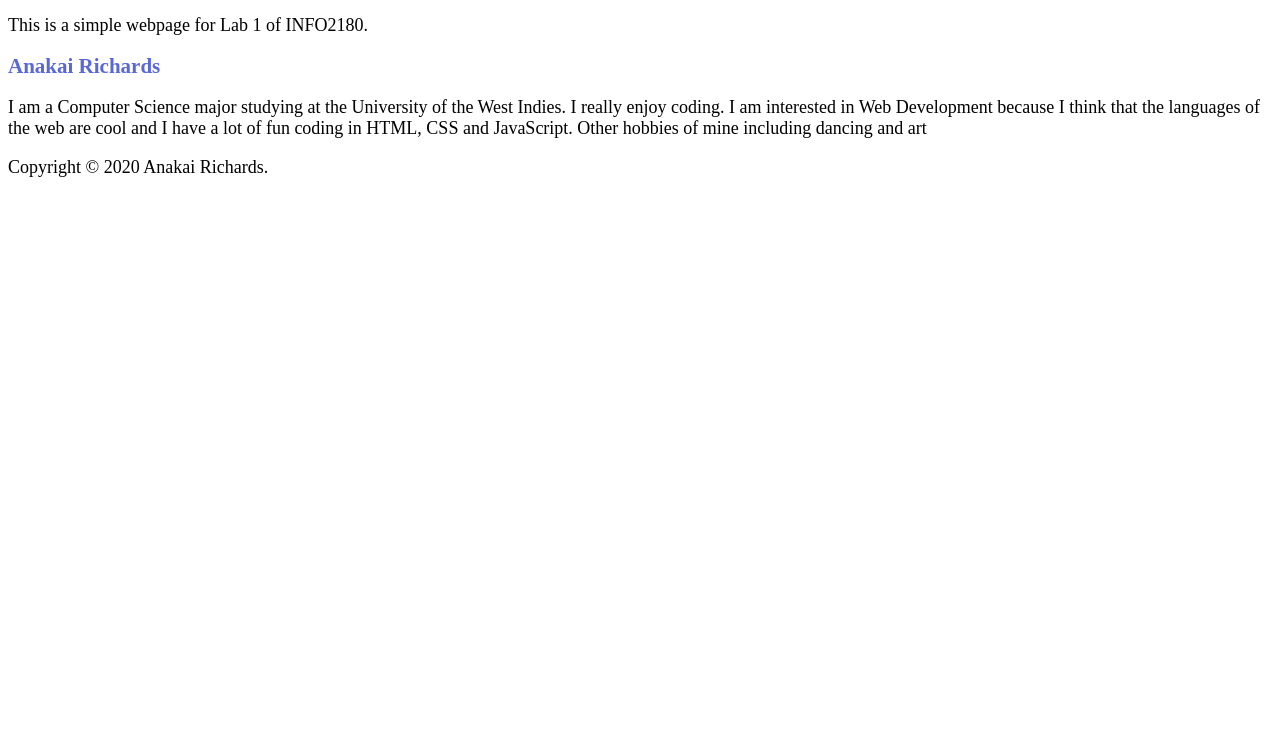
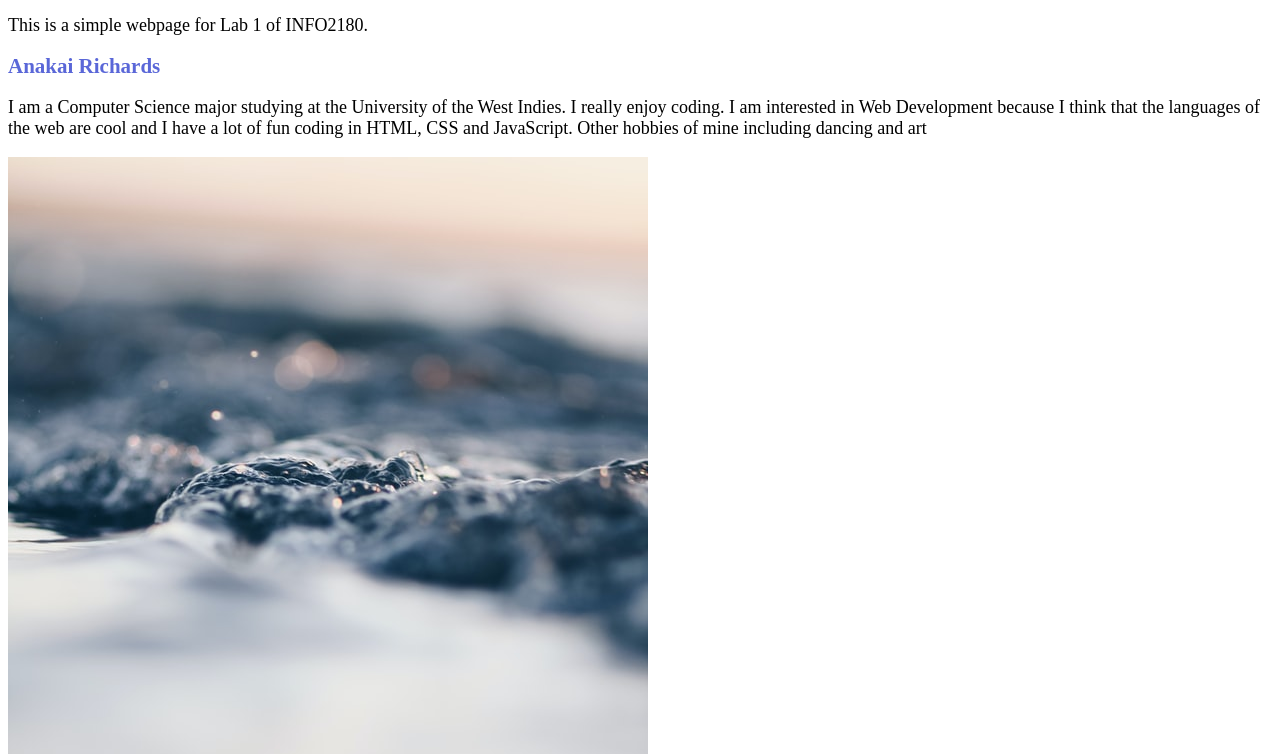
Before and after one commit to richtwin567/info2180-lab1, a plain HTML site: page index.html in a window 1280 px wide. Shown: the part 46-800 px from the top of the page. Drawn offline with Linux system fonts and the light colour scheme.

Commit message:
Added an image to the webpage

```diff
--- a/index.html
+++ b/index.html
@@ -18,6 +18,7 @@
         <h2>Anakai Richards</h2>
         <p>I am a Computer Science major studying at the University of the West Indies. I really enjoy coding. I am interested in Web Development because I think that the languages of the web are cool and I have a lot of fun coding in HTML, CSS and JavaScript.
             Other hobbies of mine including dancing and art</p>
+        <img src="./samara-doole-eJ2SnU81KnI-unsplash.jpg" alt="Exercise 8, question 7 image">
     </main>
     <footer>
         <p>Copyright &copy; 2020 Anakai Richards.</p>
@@ -25,3 +26,5 @@
 </body>
 
 </html>
+
+</html>
```
Also changed, not shown: samara-doole-eJ2SnU81KnI-unsplash.jpg (added).
